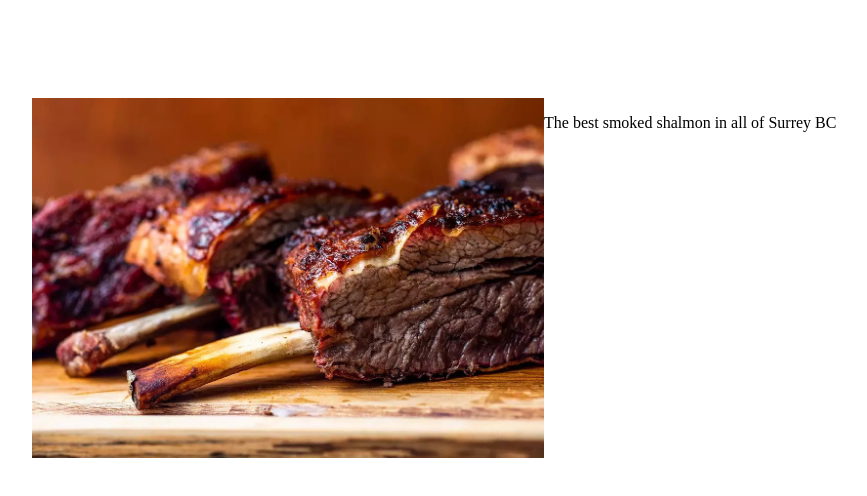
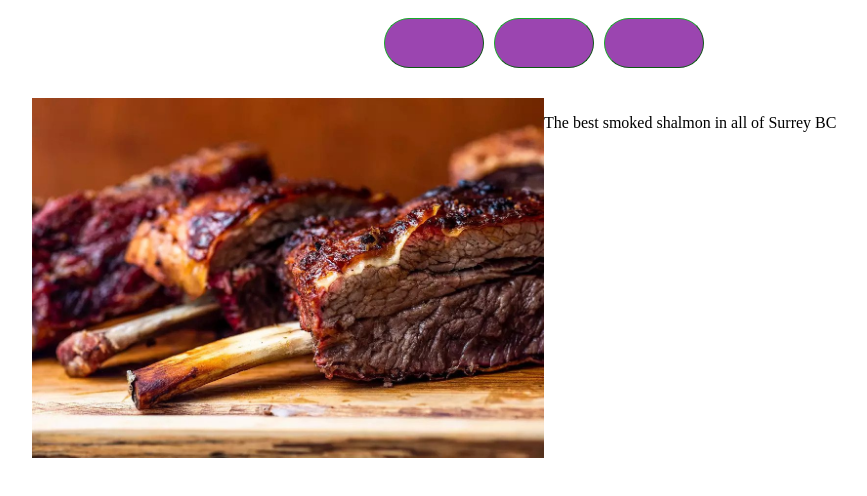
Before and after one commit to JasNagra92/restaurant-page, a website built with webpack: page dist/index.html in a window 1280 px wide. Shown: the part 110-606 px from the top of the page, without its empty margins (96-963 px from the left). Built offline with nearby package versions, Linux system fonts and the light colour scheme.

Commit message:
add styling and 3 tabs for navigation"
"

```diff
--- a/src/pageload.js
+++ b/src/pageload.js
@@ -3,7 +3,6 @@ import Icon from "../src/frontpage.jpg";
 const pageload = function(){
     const title = document.createElement("h1");
     const content = document.getElementById("content");
-    console.log(content)
     title.textContent = "Nagra Smoke House";
     content.appendChild(title);
 
@@ -19,6 +18,22 @@ const pageload = function(){
     myIcon.src = Icon;
     imgContainer.appendChild(myIcon);
 
+    const navBar = document.createElement('div')
+    navBar.classList.add('nav')
+    content.appendChild(navBar)
+
+    const homeBtn = document.createElement('button')
+    navBar.appendChild(homeBtn)
+    const menuBtn = document.createElement('button')
+    navBar.appendChild(menuBtn)
+    const contactBtn = document.createElement('button')
+    navBar.appendChild(contactBtn)
+    homeBtn.classList.add('navbtn')
+    menuBtn.classList.add('navbtn')
+    contactBtn.classList.add('navbtn')
+
+
+
     const intro = document.createElement('p')
     intro.textContent = "The best smoked shalmon in all of Surrey BC"
     mainContent.appendChild(intro)
--- a/src/style.css
+++ b/src/style.css
@@ -1,28 +1,50 @@
-body{
-    display:flex;
+body {
+  display: flex;
   justify-content: center;
 }
-#content{
-    display:grid;
+#content {
+  display: grid;
   grid-template-columns: 1fr 1fr;
   grid-template-rows: 15vh 10vh 60vh;
   max-width: 80vw;
 }
 
-h1{
+h1 {
   grid-area: 1/1/2/3;
   text-align: center;
 }
-.mainContent{
+.mainContent {
   grid-area: 3/1/4/3;
   display: flex;
 }
-img{
+img {
   width: 100%;
 }
-.imgContainer{
-    flex:1;
-}
-p{
+.imgContainer {
   flex: 1;
 }
+p {
+  flex: 1;
+}
+.nav {
+  grid-area: 2/1/3/3;
+  display: flex;
+  justify-content: center;
+  gap: 10px
+}
+.navbtn {
+  font-size: 15px;
+  font-family: Arial;
+  width: 100px;
+  height: 50px;
+  border-width: 1px;
+  color: #fff;
+  border-color: #18ab29;
+  font-weight: bold;
+  border-radius: 28px;
+  text-shadow: 1px 1px 0px rgba(70, 106, 65, 1);
+  background: rgba(155, 69, 176, 1);
+}
+.navbtn:hover {
+    background: #5cbf2a
+  }
```
Also changed, not shown: dist/main.js. Lines whose indentation alone changed are shown as unchanged.
